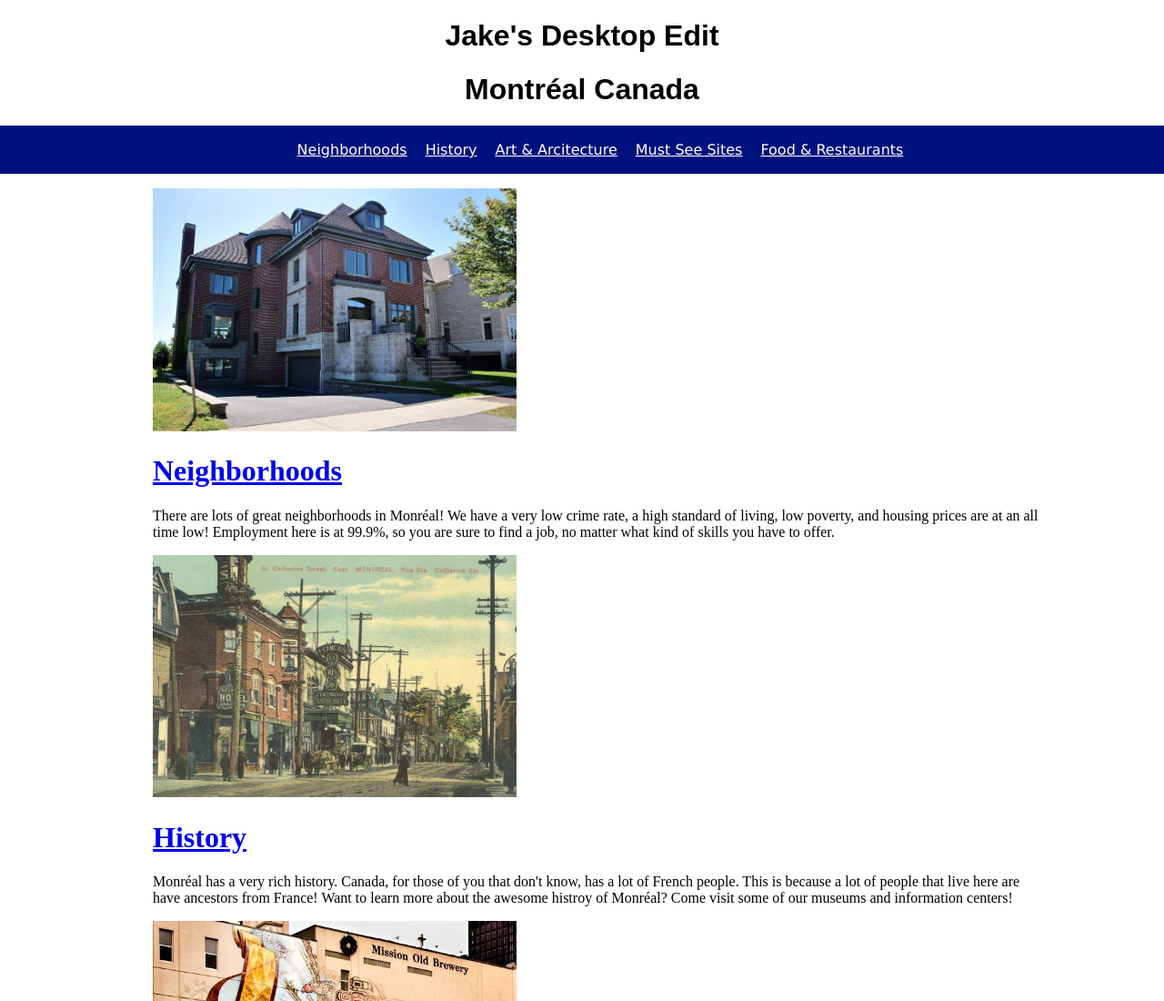
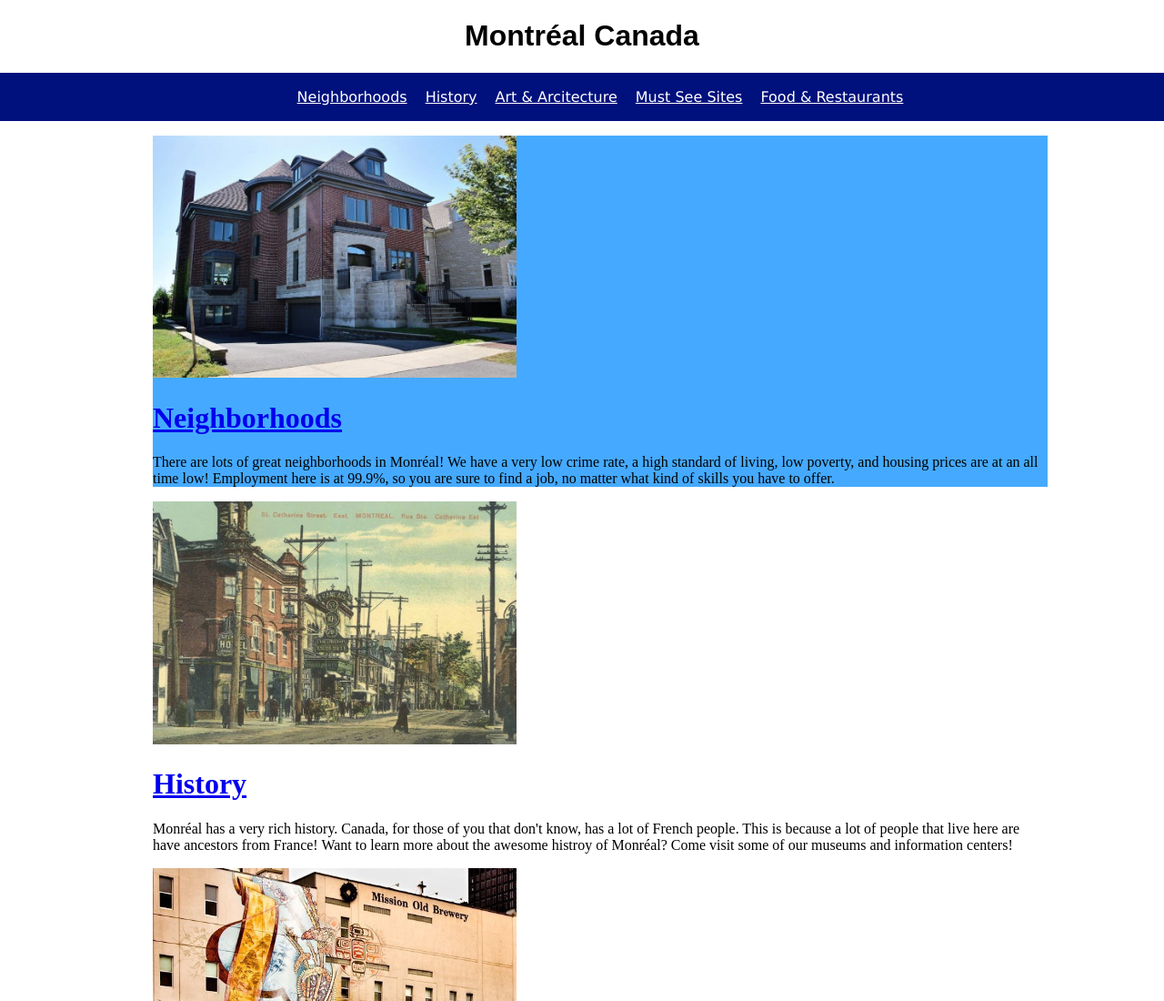
Before and after one commit to jhbed/CSproj1, a plain HTML site: page index.html in a window 1280 px wide. Shown: the top 1100 px of the page at 91% size. Drawn offline with Linux system fonts and the light colour scheme.

Commit message:
readying for merge

```diff
--- a/index.html
+++ b/index.html
@@ -15,10 +15,8 @@
 
 
 <body>
+	<div id="header">
 		<header>
-		<!-- Added some stuff from laptop -->
-		<!-- Added some stuff from desktop -->
-		<h1>Jake's Desktop Edit</h1>
 			<h1><span font-weight="strong">Montr&eacute;al</span> Canada</h1>
 			<nav>
 				<ol>
@@ -30,9 +28,11 @@
 				</ol>
 			</nav>
 		</header>
+	</div>
 
 	<div id="main">
-		<ul id="headerMenu">
+		<ul id="main-list">
+			<div id="section1">
 				<li>
 					<a href="neighborhoods.html"><img src="house.jpg" width="400px" height="auto" /></a>
 					<h1><a href="neighborhoods.html">Neighborhoods</a></h1>
@@ -40,6 +40,7 @@
 						There are lots of great neighborhoods in Monr&eacute;al! We have a very low crime rate, a high standard of living, low poverty, and housing prices are at an all time low! Employment here is at 99.9%, so you are sure to find a job, no matter what kind of skills you have to offer.
 					</p>
 				</li>
+			</div>
 			<li>
 				<a href="history.html"><img src="history.jpg" width="400px" height="auto" /></a>
 				<h1><a href="history.html">History</a></h1>
--- a/styles.css
+++ b/styles.css
@@ -4,8 +4,8 @@ body {
 }
 
 main {
-	padding-right: 50px;
-	padding-left: 50px;
+	padding-right: 0px;
+	padding-left: 0px;
 }
 
 header h1 {
@@ -32,8 +32,8 @@ nav ol li a{
 }
 
 
-#section1 {
-	text-align: center;
+#section1{
+	background-color: #45AAFF;
 }
 
 #ulCategories li, #ulCategories h1{
```
Lines whose indentation alone changed are shown as unchanged.
